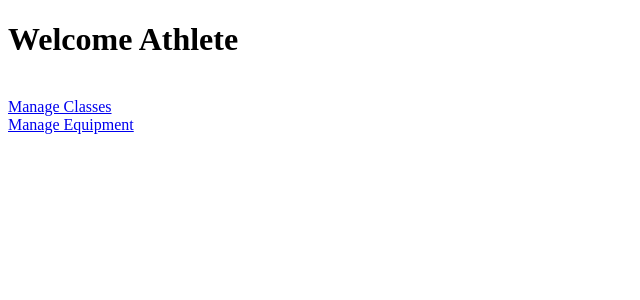
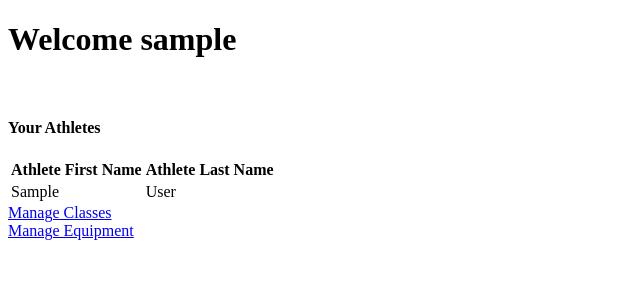
Before and after one commit to NMolla/Sports-Club-Management-System, a Flask app: template Sport Management System/templates/coachHome.html in a window 1280 px wide. Shown: the top 300 px of the page, without its empty margins (0-640 px from the left). Run offline with Flask 2, Linux system fonts and the light colour scheme; the template is opened without the code that fills it: most values are stand-ins (such as "Sample title", 1, 10 or a date in 2020).

Commit message:
coachHome

```diff
--- a/Sport Management System/init.py
+++ b/Sport Management System/init.py
@@ -165,7 +165,14 @@ def displayFinancialReport():
 
 @app.route('/coach')
 def coach():
-    return render_template('coachHome.html')
+    user = session['username']
+    cursor = conn.cursor()
+    query4 = 'SELECT firstName, lastName FROM users WHERE \
+                  member_username=%s AND owner_username != %s ORDER BY owner_username'
+    cursor.execute(query4, (user, user))
+    data4 = cursor.fetchall()
+    cursor.close()
+    return render_template('coachHome.html', username=user, photos=data, myphotos=data2, mygroups=data3, ingroups=data4)
 
 @app.route('/athlete')
 def athlete():
--- a/Sport Management System/templates/administratorHome.html
+++ b/Sport Management System/templates/administratorHome.html
@@ -5,7 +5,7 @@
     <title>Administrator Home</title>
 </head>
 <body>
-    <h1>Welcome Admin</h1>
+    <h1>Welcome {{username}}</h1>
     <br>
     <a href="/displayFinancialReport">Display Financial Report</a>
     <br>
--- a/Sport Management System/templates/athleteHome.html
+++ b/Sport Management System/templates/athleteHome.html
@@ -5,7 +5,7 @@
     <title>Athlete Home</title>
 </head>
 <body>
-    <h1>Welcome Athlete</h1>
+    <h1>Welcome {{username}}</h1>
     <br>
     <a href="/manageClasses">Manage Classes</a>
     <br>
--- a/Sport Management System/templates/coachHome.html
+++ b/Sport Management System/templates/coachHome.html
@@ -5,8 +5,21 @@
     <title>Coach Home</title>
 </head>
 <body>
-    <h1>Welcome Athlete</h1>
+    <h1>Welcome {{username}}</h1>
     <br>
+    <h4>Your Athletes</h4>
+    <table>
+        <th>Athlete First Name</th>
+        <th>Athlete Last Name</th>
+
+    {% for line in myAthletes %}
+        <tr>
+            <td>{{line.firstName}}</td>
+            <td>{{line.lastName}}</td>
+        </tr>
+    {% endfor %}
+    </table>
+
     <a href="/manageClasses">Manage Classes</a>
     <br>
     <a href="/manageEquipment">Manage Equipment</a>
```
